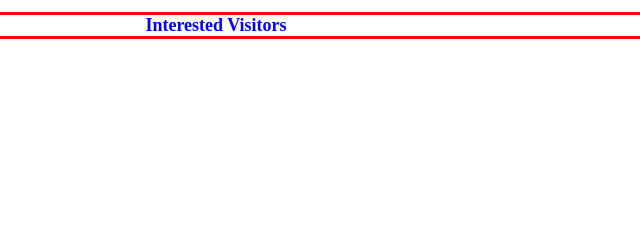
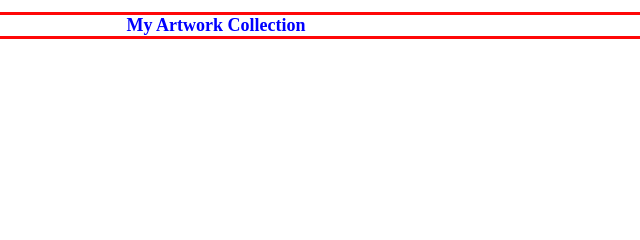
Before and after one commit to PAlexanderG/My-artwork-colletion, a plain HTML site: page index.html in a window 1280 px wide. Shown: the top 240 px of the page, 424-1064 px from the left. Drawn offline with Linux system fonts and the light colour scheme.

Commit message:
changed title

```diff
--- a/index.html
+++ b/index.html
@@ -36,7 +36,7 @@ page that the student created-->
     }
 </style>
 <header>
-    <h1>Interested Visitors</h1>
+    <h1>My Artwork Collection</h1>
 </header>
 <body>
     <section>
```
